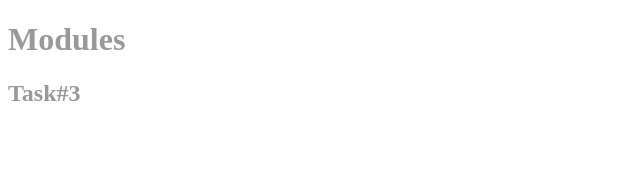
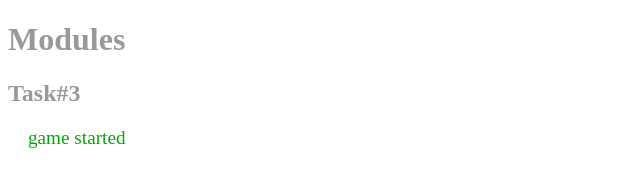
Before and after one commit to anikolaevski/ajs_mod3, a website: page src/index.html in a window 1280 px wide. Shown: the whole page, without its empty margins (0-640 px from the left). Drawn offline with Linux system fonts and the light colour scheme.

Commit message:
task updated upon AJS-5

```diff
--- a/src/css/style.css
+++ b/src/css/style.css
@@ -1,3 +1,8 @@
 body {
   color: #999;
 }
+.infostring {
+  color: #00aa00;
+  font-size: 1.2em;
+  margin-left: 20px;
+}
--- a/src/js/game.js
+++ b/src/js/game.js
@@ -3,6 +3,7 @@
 /*export */class Game {
   start() {
     console.log('game started');
+    document.write('<p class="infostring">game started</p>');
   }
 }
 
```
Also changed, not shown: 1 other file.
